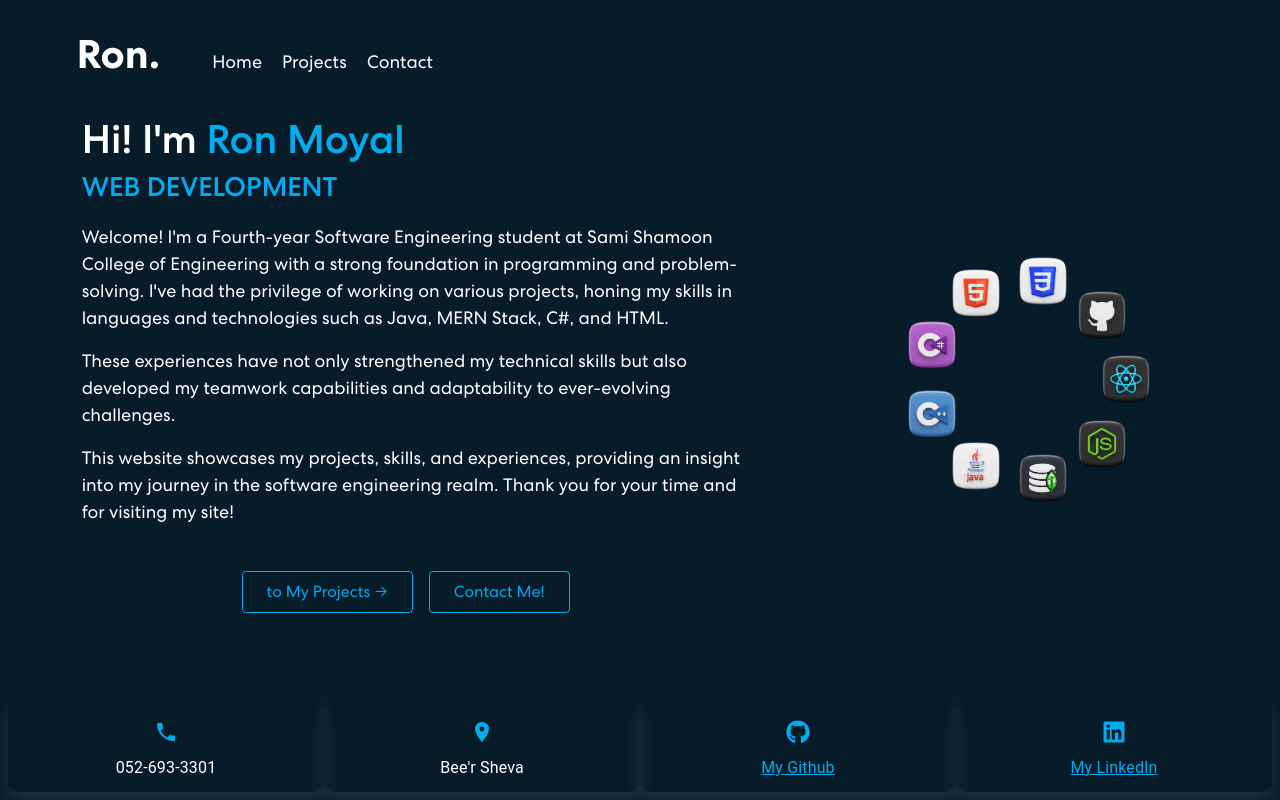
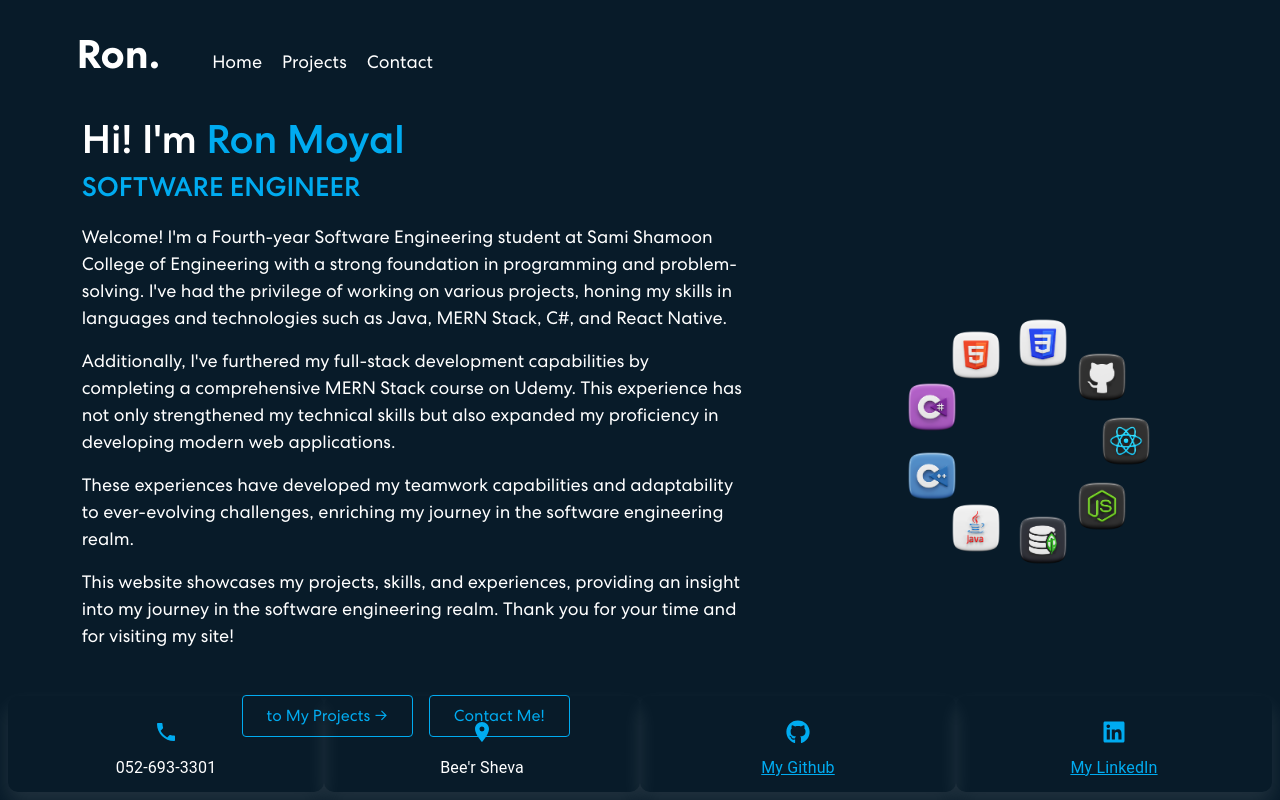
Before and after one commit to ronmoyal/My-Website, a React (Create React App) app in the folder frontend/: page / in a window 1280 px wide. Built offline with nearby package versions, Linux system fonts and the light colour scheme.

Commit message:
Update About.js

```diff
--- a/frontend/src/Home/components/About.js
+++ b/frontend/src/Home/components/About.js
@@ -7,11 +7,12 @@ const About = () => {
     return (
         <div className="banner">
             <h1 className="my-name">Hi! I'm <span className="highlight">Ron Moyal</span></h1>
-            <h2 className="web-development-title">WEB DEVELOPMENT</h2>
+            <h2 className="web-development-title">SOFTWARE ENGINEER</h2>
 
-                <div className="aboutme">
-                    <p>Welcome! I'm a Fourth-year Software Engineering student at Sami Shamoon College of Engineering with a strong foundation in programming and problem-solving. I've had the privilege of working on various projects, honing my skills in languages and technologies such as Java, MERN Stack, C#, and HTML.</p>
-                    <p>These experiences have not only strengthened my technical skills but also developed my teamwork capabilities and adaptability to ever-evolving challenges.</p>
+            <div className="aboutme">
+                    <p>Welcome! I'm a Fourth-year Software Engineering student at Sami Shamoon College of Engineering with a strong foundation in programming and problem-solving. I've had the privilege of working on various projects, honing my skills in languages and technologies such as Java, MERN Stack, C#, and React Native.</p>
+                    <p>Additionally, I've furthered my full-stack development capabilities by completing a comprehensive MERN Stack course on Udemy. This experience has not only strengthened my technical skills but also expanded my proficiency in developing modern web applications.</p>
+                    <p>These experiences have developed my teamwork capabilities and adaptability to ever-evolving challenges, enriching my journey in the software engineering realm.</p>
                     <p>This website showcases my projects, skills, and experiences, providing an insight into my journey in the software engineering realm. Thank you for your time and for visiting my site!</p>
                 </div>
 
```
